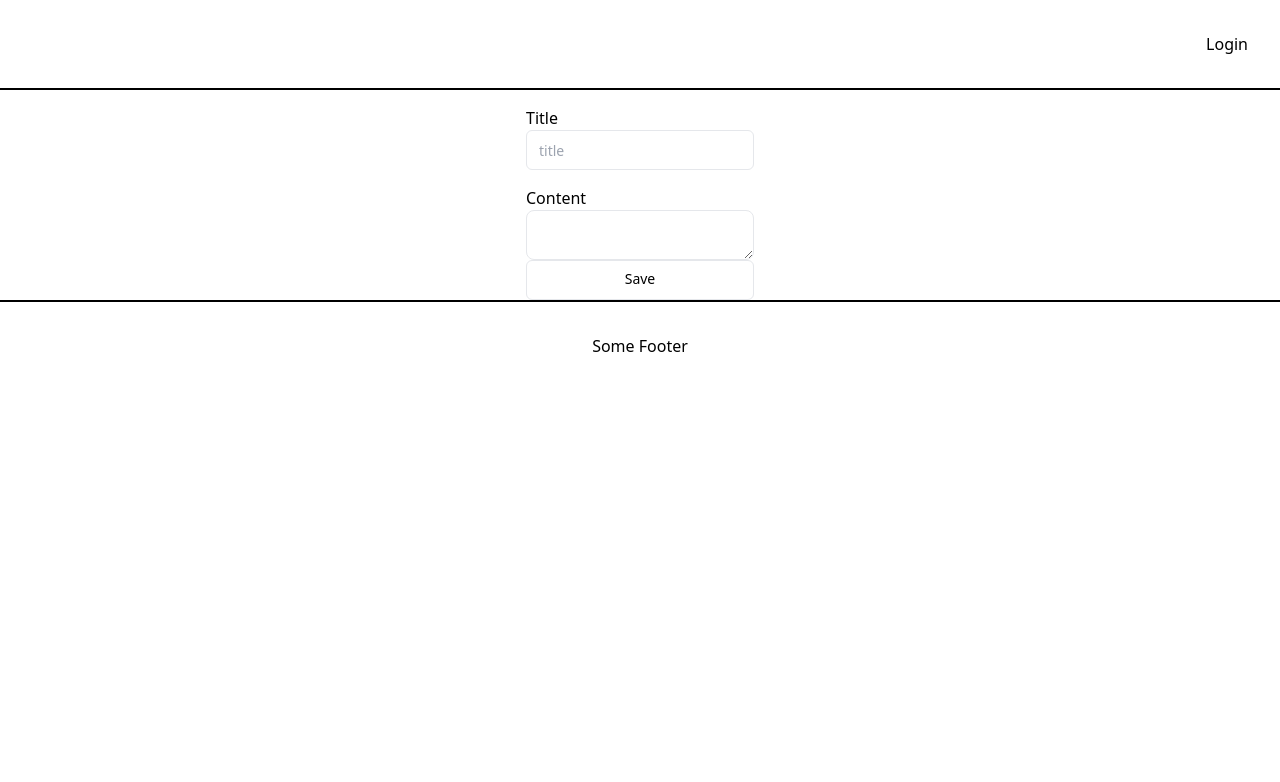
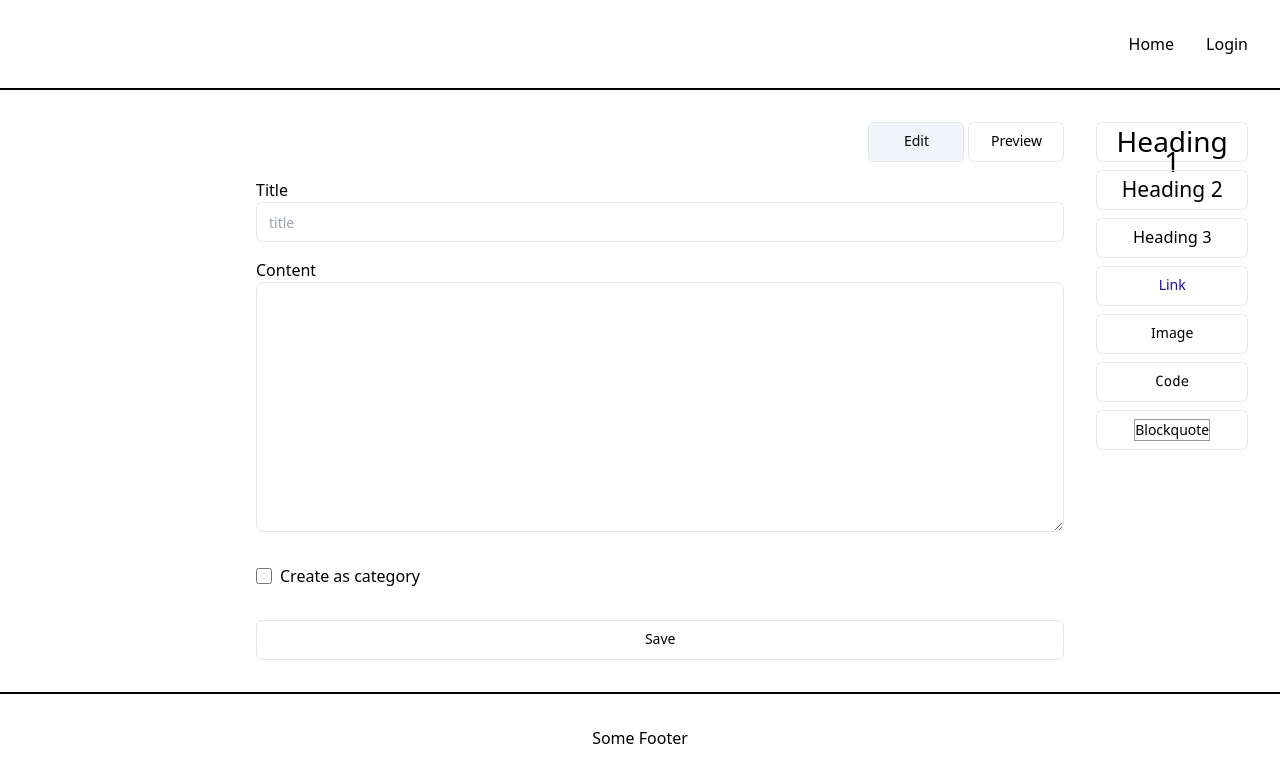
Before and after one commit to wmnn/multi-tenant-personal-website, a SvelteKit app: page /posts/create in a window 1280 px wide. Shown: the top 782 px of the page. Built offline with nearby package versions, Linux system fonts and the light colour scheme; no server answers.

Commit message:
added markdown rendering and sanitizing for posts (XSS), improved create post page with preview markdown

```diff
--- a/package.json
+++ b/package.json
@@ -16,6 +16,7 @@
 		"@sveltejs/vite-plugin-svelte": "^3.0.0",
 		"@types/jsonwebtoken": "^9.0.7",
 		"@types/node": "^22.7.5",
+		"@types/sanitize-html": "^2.13.0",
 		"autoprefixer": "^10.4.20",
 		"postcss": "^8.4.47",
 		"svelte": "^4.2.7",
@@ -27,7 +28,8 @@
 	"type": "module",
 	"dependencies": {
 		"jsonwebtoken": "^9.0.2",
-		"markdown": "^0.5.0",
+		"marked": "^14.1.3",
+		"sanitize-html": "^2.13.1",
 		"sqlite3": "^5.1.7"
 	}
 }
--- a/src/app.css
+++ b/src/app.css
@@ -2,3 +2,45 @@
 @tailwind base;
 @tailwind components;
 @tailwind utilities;
+
+h1 {
+    font-size: 2em;
+}
+
+h2 {
+    font-size: 1.5em;
+}
+
+h3 {
+    font-size: 1.17em;
+}
+
+h4 {
+    font-size: 1.00em;
+}
+
+h5 {
+    font-size: 0.83em;
+}
+
+h6 {
+    font-size: 0.67em;
+}
+
+pre, code {
+  font-family: Menlo, Monaco, "Courier New", monospace;
+}
+
+pre {
+    background-color: #fafafa;
+    font-size: .8rem;
+    overflow-x: scroll;
+    padding: 1.125em;
+    margin-top: 8px;
+    margin-bottom: 8px;
+}
+
+pre, blockquote {
+    border: 1px solid #999;
+    page-break-inside: avoid;
+  }
--- a/src/lib/client/Button.svelte
+++ b/src/lib/client/Button.svelte
@@ -1,7 +1,8 @@
-<script>
+<script lang="ts">
     export let classes = ''
+    export let handleClick = (e: any) => {}
 </script>
 
-<button type='submit' class={`flex justify-center h-10 w-full rounded-md border border-input bg-background px-3 py-2 text-sm ring-offset-background file:border-0 file:bg-transparent file:text-sm file:font-medium file:text-foreground placeholder:text-muted-foreground focus-visible:outline-none focus-visible:ring-2 focus-visible:ring-ring focus-visible:ring-offset-2 disabled:cursor-not-allowed disabled:opacity-50 hover:bg-slate-100 transition-all ${classes}`}>
+<button type='submit' class={`flex justify-center h-10 w-full rounded-md border border-input bg-background px-3 py-2 text-sm ring-offset-background file:border-0 file:bg-transparent file:text-sm file:font-medium file:text-foreground placeholder:text-muted-foreground focus-visible:outline-none focus-visible:ring-2 focus-visible:ring-ring focus-visible:ring-offset-2 disabled:cursor-not-allowed disabled:opacity-50 hover:bg-slate-200 transition-all ${classes}`} on:click={handleClick}>
     <slot />
 </button>
--- a/src/lib/client/Input.svelte
+++ b/src/lib/client/Input.svelte
@@ -1,6 +1,8 @@
-<script>
-    export let type = 'text'
+<script lang="ts">
     export let placeholder = ''
     export let name = ''
+
+    export let value: string
 </script>
-<input type={type} placeholder={placeholder} name={name} class="flex h-10 w-full rounded-md border border-input bg-background px-3 py-2 text-sm ring-offset-background file:border-0 file:bg-transparent file:text-sm file:font-medium file:text-foreground placeholder:text-muted-foreground focus-visible:outline-none focus-visible:ring-2 focus-visible:ring-ring focus-visible:ring-offset-2 disabled:cursor-not-allowed disabled:opacity-50"/>
+
+<input placeholder={placeholder} name={name} class="flex h-10 w-full rounded-md border border-input bg-background px-3 py-2 text-sm ring-offset-background file:border-0 file:bg-transparent file:text-sm file:font-medium file:text-foreground placeholder:text-muted-foreground focus-visible:outline-none focus-visible:ring-2 focus-visible:ring-ring focus-visible:ring-offset-2 disabled:cursor-not-allowed disabled:opacity-50" bind:value={value}/>
--- /dev/null
+++ b/src/lib/client/Markdown.svelte
@@ -0,0 +1,18 @@
+<script lang="ts">
+    import { marked } from 'marked'
+    import sanitizeHtml from 'sanitize-html';
+
+    export let title;
+    export let content;
+</script>
+
+<div>
+    <h1 class="font-bold text-4xl pb-8">{title}</h1>
+    {#await marked.parse(content ?? '')}
+        ...loading markdown
+    {:then dirtyHTML}
+        {@html sanitizeHtml(dirtyHTML, {
+            allowedTags: sanitizeHtml.defaults.allowedTags.concat([ 'img' ])
+          })}
+    {/await}
+</div>
--- a/src/routes/+page.svelte
+++ b/src/routes/+page.svelte
@@ -2,20 +2,14 @@
 	export let data;
 </script>
 
-<section class="py-8 px-8">
+<section class="py-8 px-8 xl:px-[20%]">
 	<h1>Latest Posts:</h1>
 
-	<div class="flex gap-8 justify-center flex-wrap sm:flex-nowrap py-8">
-		{#each data.posts as { id, title, content, thumbnailHash, createdAt }, i}
-			<a class="flex shadow-lg rounded-xl hover:shadow-2xl transition-all  sm:max-w-[720px]" href="{`/posts/${id}`}">
-				{#if thumbnailHash}
-					<div class="flex-grow basis-0">
-						<img alt={`${title} thumbnail`} src={`/images/${thumbnailHash}`} class=""/>
-					</div>
-				{/if}
-				<div class="flex-grow basis-0 pt-8 justify-center text-center">
-					<h3 class="font-bold text-xl xl:text-2xl">{id}-{title}</h3>
-				</div>
+	<div class="flex flex-col gap-2 justify-center py-8">
+		{#each data.posts.splice(0, data.posts.length > 5 ? 5 : data.posts.length) as { id, title, content, thumbnailHash, createdAt }, i}
+			<a class="flex justify-between shadow-lg rounded-xl hover:shadow-2xl transition-all py-2 px-2" href="{`/posts/${id}`}">
+				<h3 class="font-bold text-xl xl:text-2xl">{title}</h3>
+				<h3>{new Date(createdAt).toLocaleString('DE').split(',')[0]}</h3>
 			</a>
 		{/each}
 	</div>
--- a/src/routes/Header.svelte
+++ b/src/routes/Header.svelte
@@ -4,6 +4,9 @@
 <header>
 	<nav>
 		<ul class="flex justify-end gap-8 py-8 px-8 border-b-2 border-black">
+			<li>
+				<a href="/">Home</a>
+			</li>
 			{#if isUserLoggedIn}
 				<li>
 					<a href="/admin">Admin</a>
--- a/src/routes/admin/+page.svelte
+++ b/src/routes/admin/+page.svelte
@@ -1,5 +1,6 @@
 <script lang="ts">
     import { fetchEndpoint } from '$lib/client/auth.js';
+    import Button from '$lib/client/Button.svelte';
     import { onMount } from 'svelte';
 
     let data: any = ''
@@ -9,11 +10,21 @@
     })
 </script>
 
-<main>
-    <p>Admin Panel</p>
-    <p>Blocked content: {JSON.stringify(data)}</p>
+<main class="py-8 px-8 xl:px-[20%]">
+    <h1>Admin Panel</h1>
 
     <hr>
 
-    <a href="/posts/create">Create Post</a>
+    <a href="/posts/create">
+        <Button>
+            Create Post
+        </Button>
+    </a>
+
+    <h2>Categories</h2>
+
+    <a href="/posts/create">
+        <Button>Add a new category</Button>
+    </a>
+
 </main>
--- a/src/routes/posts/[slug]/+page.svelte
+++ b/src/routes/posts/[slug]/+page.svelte
@@ -1,7 +1,8 @@
 <script lang="ts">
+    import Markdown from "$lib/client/Markdown.svelte";
     export let data;
 </script>
 
-<p>
-    {JSON.stringify(data)}
-</p>
+<main class="py-8 px-8 xl:px-[20%]">
+    <Markdown title={data.post?.title} content={data.post?.content}/>
+</main>
--- a/src/routes/posts/create/+page.svelte
+++ b/src/routes/posts/create/+page.svelte
@@ -2,6 +2,12 @@
     import { request } from "$lib/client/auth";
     import Button from "$lib/client/Button.svelte";
     import Input from "$lib/client/Input.svelte";
+    import Markdown from "$lib/client/Markdown.svelte";
+
+    let isCategoryChecked = false
+    let textarea: any
+    let title: string = ''
+    let isInEditMode = true
 
     async function handleSubmit(e: any) {
         e.preventDefault();
@@ -20,41 +26,64 @@
         }
 
     }
+
+    function addHeadingToTextarea(string: string) {
+        textarea.focus()
+        const cursorPosition = textarea.selectionStart;
+        let textBeforeCursor = textarea.value.substring(0,  cursorPosition);
+        let textAfterCursor  = textarea.value.substring(cursorPosition, textarea.value.length);
+        textarea.value = textBeforeCursor + string + textAfterCursor
+    }
 </script>
 
-<main class="flex justify-center">
-    <form class="flex flex-col justify-center xl:px-[20%]" enctype="multipart/form-data" on:submit={e => handleSubmit(e)}>
+<div class="flex">
+
+    <main class="flex justify-start w-full flex-col xl:pl-[20%] px-8 xl:px-0 items-start">
+
+        <div class="flex justify-end gap-1 mt-8 w-full">
+            <Button handleClick={() => isInEditMode = true} classes={`max-w-24 ${isInEditMode ? 'bg-slate-100' : ''}`}>Edit</Button>
+            <Button handleClick={() => isInEditMode = false} classes={`max-w-24 ${isInEditMode ? '' : 'bg-slate-100'}`}>Preview</Button>
+        </div>
+
+        <form class:hidden={!isInEditMode} class="flex flex-col justify-center w-full" enctype="multipart/form-data" on:submit={e => handleSubmit(e)}>
 
             <label for="title">Title</label>
-        <Input placeholder="title" name="title"/>
+            <Input placeholder="title" name="title" bind:value={title}/>
 
             <label for="content">Content</label>
-        <textarea name="content"></textarea>
+            <textarea name="content" class="min-h-[250px] p-2" bind:this={textarea}></textarea>
 
             <!--
             <label for="thumbnail">Thumbnail</label>
             <input type="file" id="thumbnail" name="thumbnail">
             -->
+            <div class="flex justify-start gap-2 my-8">
+                <input type="checkbox" class="w-4" bind:checked={isCategoryChecked}/>
+                <p>Create as category</p>
+            </div>
 
-        <Button>
+            <Button classes="mb-8">
                 <p>Save</p>
             </Button>
 
         </form>
 
-
-    <!-- <div class="flex flex-wrap">
-        <Button>Title 1</Button>
-        <Button>Title 2</Button>
-        <Button>Title 3</Button>
-        <Button>p</Button>
-        <Button>Link</Button>
-        <Button>Upload Image</Button>
-        <Button>Image</Button>
-
-    </div> -->
+        {#if !isInEditMode}
+            <Markdown title={title} content={textarea.value}/>
+        {/if}
 
     </main>
+
+    <div class="xl:w-[20%] p-8 helper hidden xl:flex flex-col gap-2">
+        <Button handleClick={(e) => addHeadingToTextarea('\n# ')}><h1>Heading 1</h1></Button>
+        <Button handleClick={(e) => addHeadingToTextarea('\n## ')}><h2>Heading 2</h2></Button>
+        <Button handleClick={(e) => addHeadingToTextarea('\n### ')}><h3>Heading 3</h3></Button>
+        <Button><a href="/" on:click={(e) => e.preventDefault()}>Link</a></Button>
+        <Button>Image</Button>
+        <Button><code>Code</code></Button>
+        <Button><blockquote>Blockquote</blockquote></Button>
+    </div>
+</div>
 
 
 <style>
@@ -65,4 +94,7 @@
         border-width: 1px;
         border-radius: 8px;
     }
+    a {
+        color: #1a0dab;
+    }
 </style>
```
Also changed, not shown: 1 other file (tests, documents, lock files or other folders). Lines whose indentation alone changed are shown as unchanged.
